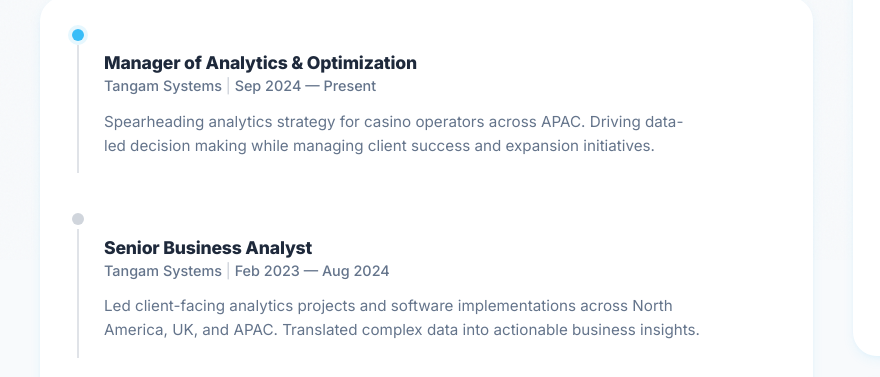
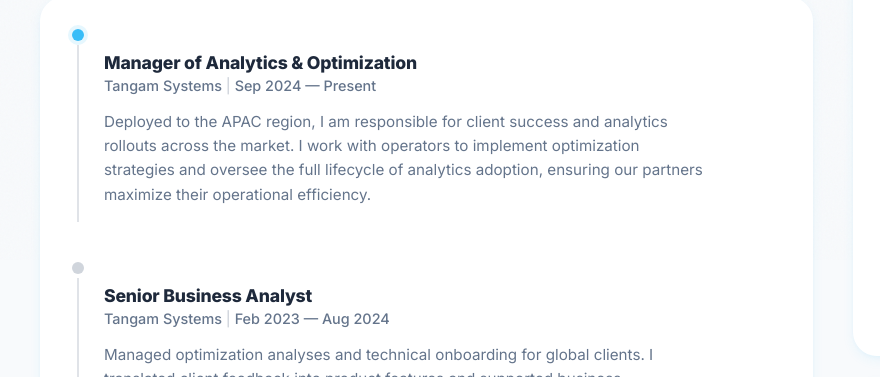
Before and after one commit to mankenma/matthew-react, an Astro site: page / in a window 1280 px wide. Shown: the part 540-917 px from the top of the page, 0-880 px from the left. Built offline with nearby package versions, Linux system fonts and the light colour scheme; Astro itself is replaced by a stand-in of ours.

Commit message:
Update job descriptions for Manager of Analytics & Optimization and Senior Business Analyst roles

```diff
--- a/src/components/Portfolio.jsx
+++ b/src/components/Portfolio.jsx
@@ -28,14 +28,14 @@ const EXPERIENCE = [
     company: "Tangam Systems",
     location: "Waterloo, ON / APAC",
     date: "Sep 2024 — Present",
-    desc: "Spearheading analytics strategy for casino operators across APAC. Driving data-led decision making while managing client success and expansion initiatives."
+    desc: "Deployed to the APAC region, I am responsible for client success and analytics rollouts across the market. I work with operators to implement optimization strategies and oversee the full lifecycle of analytics adoption, ensuring our partners maximize their operational efficiency."
   },
   {
     role: "Senior Business Analyst",
     company: "Tangam Systems",
     location: "Waterloo, ON / Global",
     date: "Feb 2023 — Aug 2024",
-    desc: "Led client-facing analytics projects and software implementations across North America, UK, and APAC. Translated complex data into actionable business insights."
+    desc: "Managed optimization analyses and technical onboarding for global clients. I translated client feedback into product features and supported business development through on-site training, positioning Tangam as a strategic partner."
   },
   {
     role: "Business Analyst",
```
